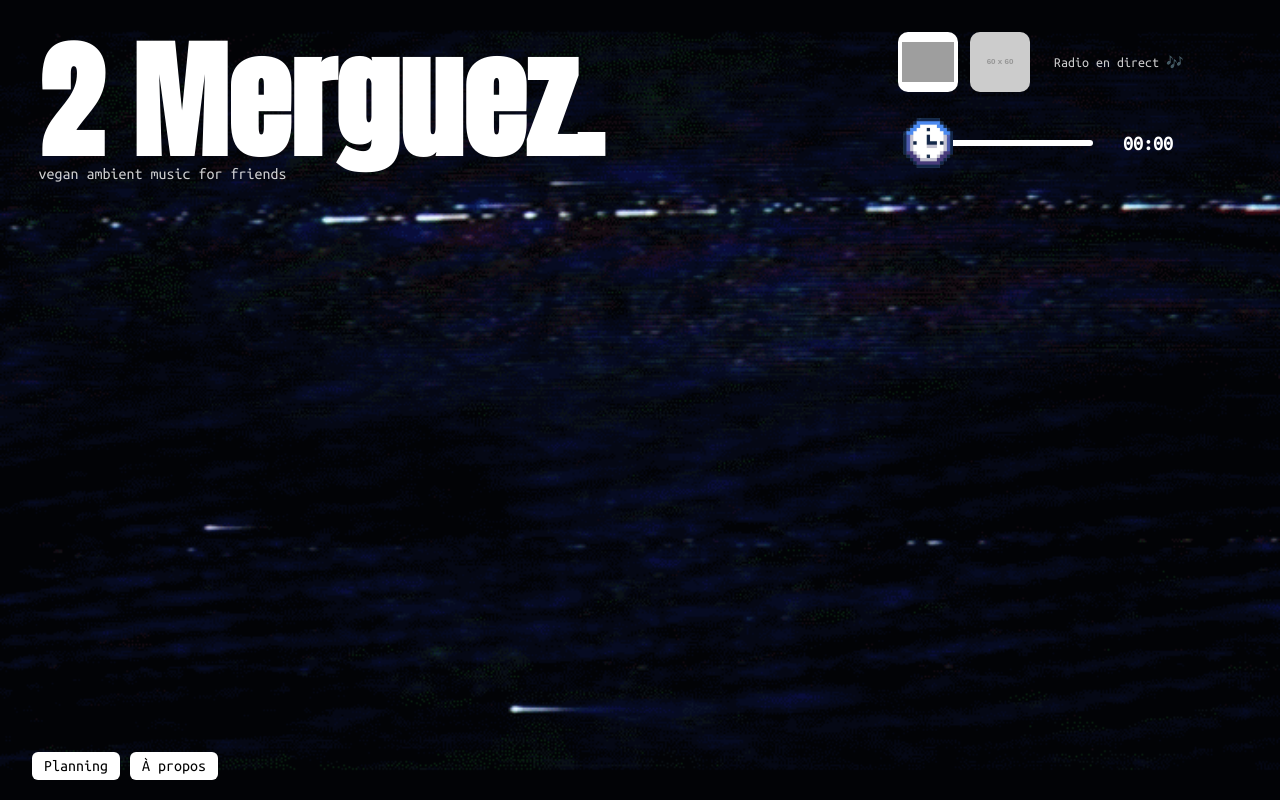
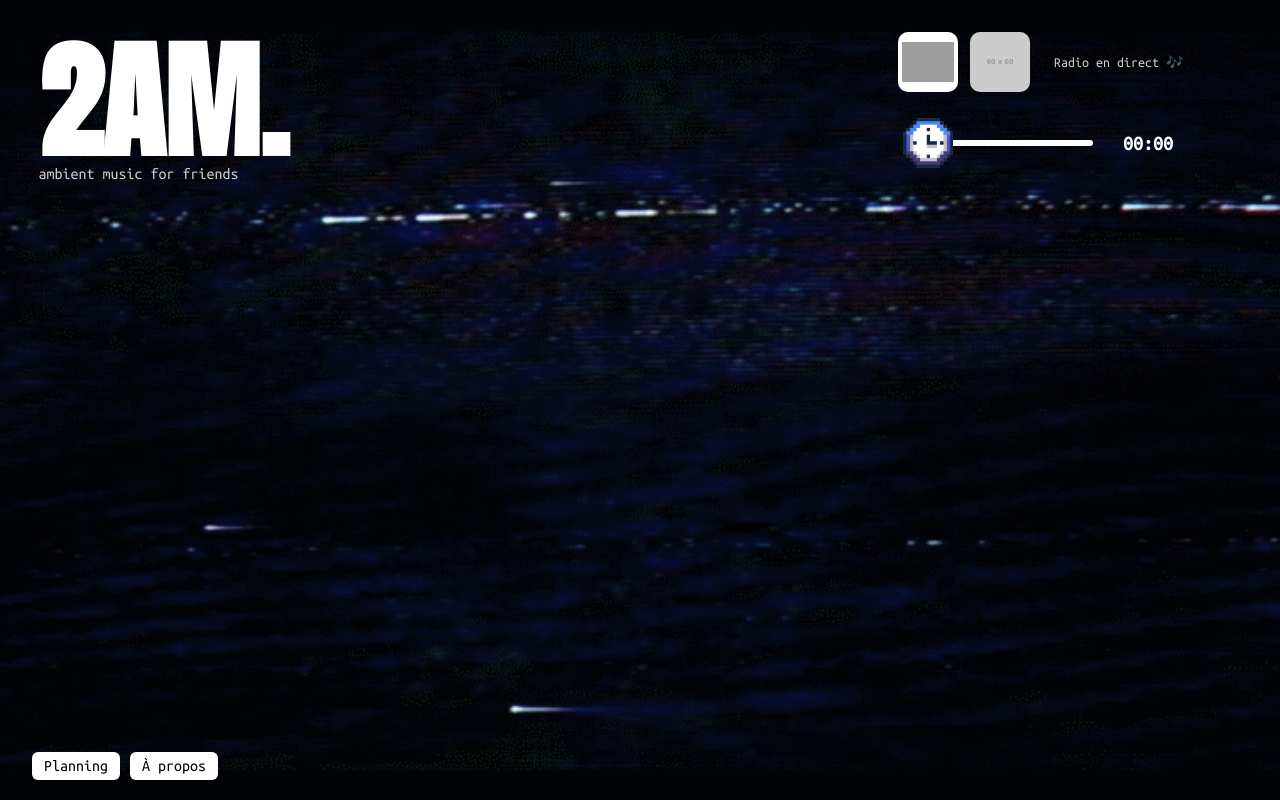
Before and after one commit to c-assl/merguezradio, a plain HTML site: page index.html in a window 1280 px wide. Drawn offline with nearby package versions, Linux system fonts and the light colour scheme; no server answers; grey boxes are pictures that could not be loaded; placeholder pictures from the web are drawn by us.

Commit message:
2 Merguez redevient 2AM

```diff
--- a/index.html
+++ b/index.html
@@ -41,8 +41,8 @@
   <!-- CLASS LEFT -------------------------->
 
   <div class="left">
-    <h1>2 Merguez.</h1>
-    <p>vegan ambient music for friends</p>
+    <h1>2AM.</h1>
+    <p>ambient music for friends</p>
   </div>
 
   <!-- CLASS RIGHT -------------------------->
```
